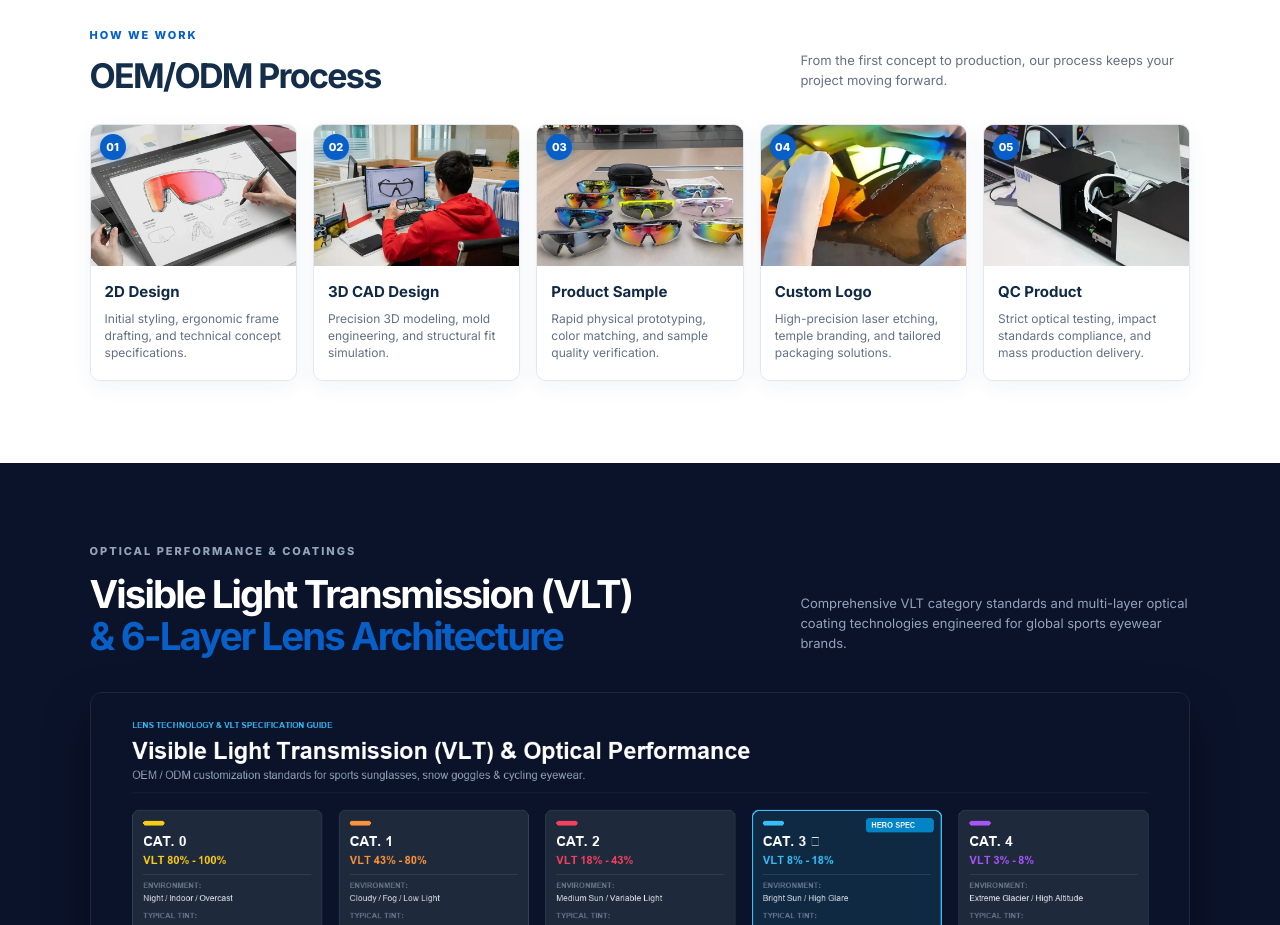
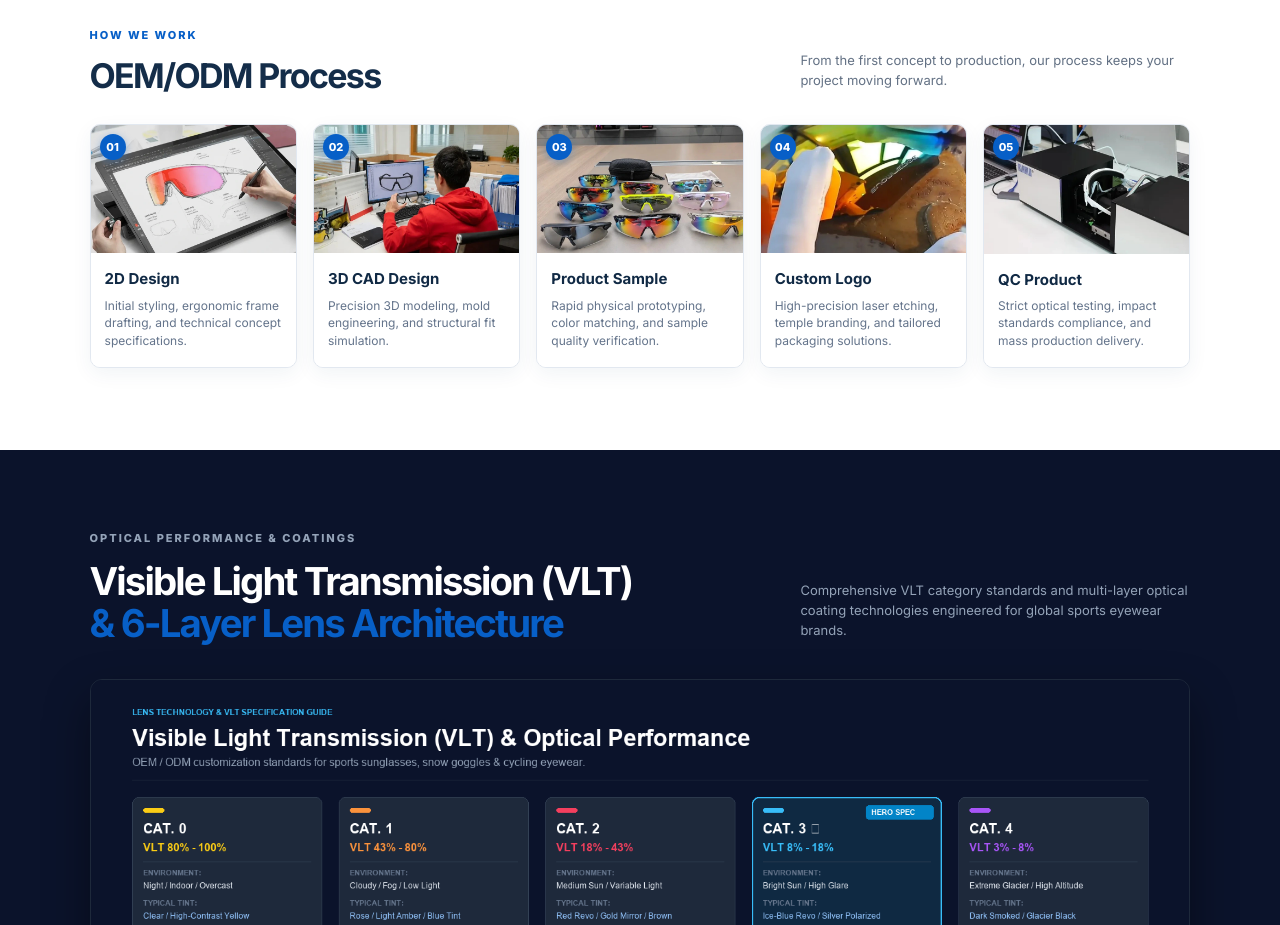
Before and after one commit to lzsjustin13-hub/jlsporty-b2b, a plain HTML site: page index.html in a window 1280 px wide. Shown: the part 2200-3125 px from the top of the page. Drawn offline with Linux system fonts and the light colour scheme.

Commit message:
fix(process): add inline defensive styles (16/10 aspect-ratio, object-fit cover, 5-col grid) to prevent CSS cache mismatch

```diff
--- a/index.html
+++ b/index.html
@@ -94,70 +94,70 @@
         <div><p class="eyebrow blue">HOW WE WORK</p><h2>OEM/ODM Process</h2></div>
         <p>From the first concept to production, our process keeps your project moving forward.</p>
       </div>
-      <div class="process-grid">
-        <article class="process-card">
-          <div class="process-visual">
+      <div class="process-grid" style="display: grid; grid-template-columns: repeat(5, minmax(0, 1fr)); gap: 16px;">
+        <article class="process-card" style="background: #fff; border: 1px solid #e2e8f0; border-radius: 10px; overflow: hidden; display: flex; flex-direction: column;">
+          <div class="process-visual" style="position: relative; width: 100%; aspect-ratio: 16/10; overflow: hidden; background: #eef5fc;">
             <span class="process-number">01</span>
             <picture>
               <source srcset="assets/images/process_2d_design.webp" type="image/webp">
-              <img src="assets/images/process_2d_design.jpg" alt="2D Concept Design" width="750" height="500" loading="lazy">
+              <img src="assets/images/process_2d_design.jpg" alt="2D Concept Design" width="750" height="500" loading="lazy" style="width: 100%; height: 100%; object-fit: cover; object-position: center; display: block;">
             </picture>
           </div>
-          <div class="process-info">
-            <h3>2D Design</h3>
-            <p>Initial styling, ergonomic frame drafting, and technical concept specifications.</p>
+          <div class="process-info" style="padding: 14px 14px 18px; display: flex; flex-direction: column; flex: 1; background: #fff;">
+            <h3 style="font-size: 15px; font-weight: 700; margin: 0 0 6px; color: #102944;">2D Design</h3>
+            <p style="font-size: 12px; color: #64748b; margin: 0; line-height: 1.45;">Initial styling, ergonomic frame drafting, and technical concept specifications.</p>
           </div>
         </article>
-        <article class="process-card">
-          <div class="process-visual">
+        <article class="process-card" style="background: #fff; border: 1px solid #e2e8f0; border-radius: 10px; overflow: hidden; display: flex; flex-direction: column;">
+          <div class="process-visual" style="position: relative; width: 100%; aspect-ratio: 16/10; overflow: hidden; background: #eef5fc;">
             <span class="process-number">02</span>
             <picture>
               <source srcset="assets/images/process_3d_design.webp" type="image/webp">
-              <img src="assets/images/process_3d_design.jpg" alt="3D CAD Design" width="750" height="500" loading="lazy">
+              <img src="assets/images/process_3d_design.jpg" alt="3D CAD Design" width="750" height="500" loading="lazy" style="width: 100%; height: 100%; object-fit: cover; object-position: center; display: block;">
             </picture>
           </div>
-          <div class="process-info">
-            <h3>3D CAD Design</h3>
-            <p>Precision 3D modeling, mold engineering, and structural fit simulation.</p>
+          <div class="process-info" style="padding: 14px 14px 18px; display: flex; flex-direction: column; flex: 1; background: #fff;">
+            <h3 style="font-size: 15px; font-weight: 700; margin: 0 0 6px; color: #102944;">3D CAD Design</h3>
+            <p style="font-size: 12px; color: #64748b; margin: 0; line-height: 1.45;">Precision 3D modeling, mold engineering, and structural fit simulation.</p>
           </div>
         </article>
-        <article class="process-card">
-          <div class="process-visual">
+        <article class="process-card" style="background: #fff; border: 1px solid #e2e8f0; border-radius: 10px; overflow: hidden; display: flex; flex-direction: column;">
+          <div class="process-visual" style="position: relative; width: 100%; aspect-ratio: 16/10; overflow: hidden; background: #eef5fc;">
             <span class="process-number">03</span>
             <picture>
               <source srcset="assets/images/process_sample.webp" type="image/webp">
-              <img src="assets/images/process_sample.jpg" alt="Product Sample Prototyping" width="750" height="500" loading="lazy">
+              <img src="assets/images/process_sample.jpg" alt="Product Sample Prototyping" width="750" height="500" loading="lazy" style="width: 100%; height: 100%; object-fit: cover; object-position: center; display: block;">
             </picture>
           </div>
-          <div class="process-info">
-            <h3>Product Sample</h3>
-            <p>Rapid physical prototyping, color matching, and sample quality verification.</p>
+          <div class="process-info" style="padding: 14px 14px 18px; display: flex; flex-direction: column; flex: 1; background: #fff;">
+            <h3 style="font-size: 15px; font-weight: 700; margin: 0 0 6px; color: #102944;">Product Sample</h3>
+            <p style="font-size: 12px; color: #64748b; margin: 0; line-height: 1.45;">Rapid physical prototyping, color matching, and sample quality verification.</p>
           </div>
         </article>
-        <article class="process-card">
-          <div class="process-visual">
+        <article class="process-card" style="background: #fff; border: 1px solid #e2e8f0; border-radius: 10px; overflow: hidden; display: flex; flex-direction: column;">
+          <div class="process-visual" style="position: relative; width: 100%; aspect-ratio: 16/10; overflow: hidden; background: #eef5fc;">
             <span class="process-number">04</span>
             <picture>
               <source srcset="assets/images/process_laser_logo.webp" type="image/webp">
-              <img src="assets/images/process_laser_logo.jpg" alt="Laser Custom Logo" width="750" height="500" loading="lazy">
+              <img src="assets/images/process_laser_logo.jpg" alt="Laser Custom Logo" width="750" height="500" loading="lazy" style="width: 100%; height: 100%; object-fit: cover; object-position: center; display: block;">
             </picture>
           </div>
-          <div class="process-info">
-            <h3>Custom Logo</h3>
-            <p>High-precision laser etching, temple branding, and tailored packaging solutions.</p>
+          <div class="process-info" style="padding: 14px 14px 18px; display: flex; flex-direction: column; flex: 1; background: #fff;">
+            <h3 style="font-size: 15px; font-weight: 700; margin: 0 0 6px; color: #102944;">Custom Logo</h3>
+            <p style="font-size: 12px; color: #64748b; margin: 0; line-height: 1.45;">High-precision laser etching, temple branding, and tailored packaging solutions.</p>
           </div>
         </article>
-        <article class="process-card">
-          <div class="process-visual">
+        <article class="process-card" style="background: #fff; border: 1px solid #e2e8f0; border-radius: 10px; overflow: hidden; display: flex; flex-direction: column;">
+          <div class="process-visual" style="position: relative; width: 100%; aspect-ratio: 16/10; overflow: hidden; background: #eef5fc;">
             <span class="process-number">05</span>
             <picture>
               <source srcset="assets/images/process_qc_testing.webp" type="image/webp">
-              <img src="assets/images/process_qc_testing.jpg" alt="QC Product Testing" width="750" height="500" loading="lazy">
+              <img src="assets/images/process_qc_testing.jpg" alt="QC Product Testing" width="750" height="500" loading="lazy" style="width: 100%; height: 100%; object-fit: cover; object-position: center; display: block;">
             </picture>
           </div>
-          <div class="process-info">
-            <h3>QC Product</h3>
-            <p>Strict optical testing, impact standards compliance, and mass production delivery.</p>
+          <div class="process-info" style="padding: 14px 14px 18px; display: flex; flex-direction: column; flex: 1; background: #fff;">
+            <h3 style="font-size: 15px; font-weight: 700; margin: 0 0 6px; color: #102944;">QC Product</h3>
+            <p style="font-size: 12px; color: #64748b; margin: 0; line-height: 1.45;">Strict optical testing, impact standards compliance, and mass production delivery.</p>
           </div>
         </article>
       </div>
```
